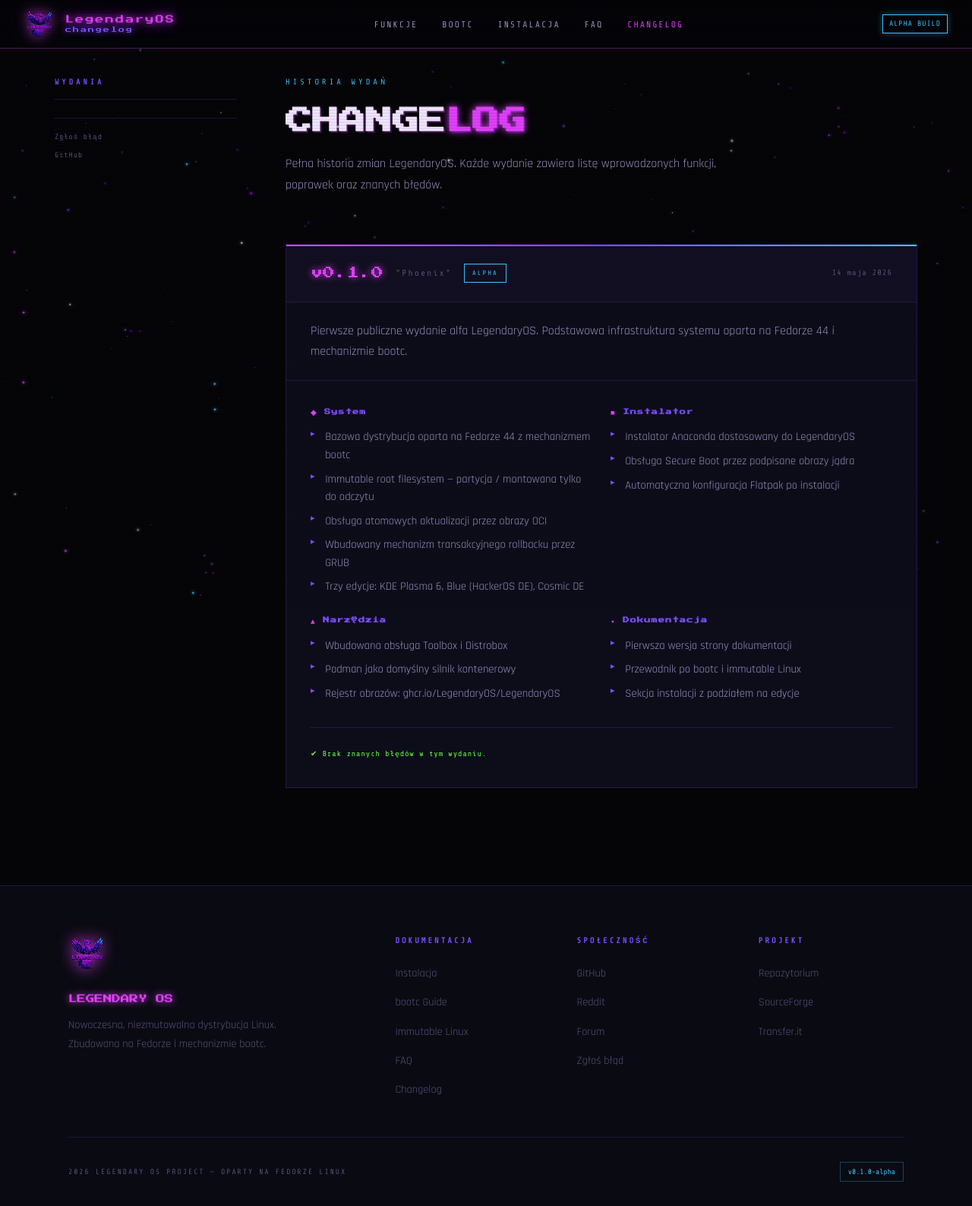
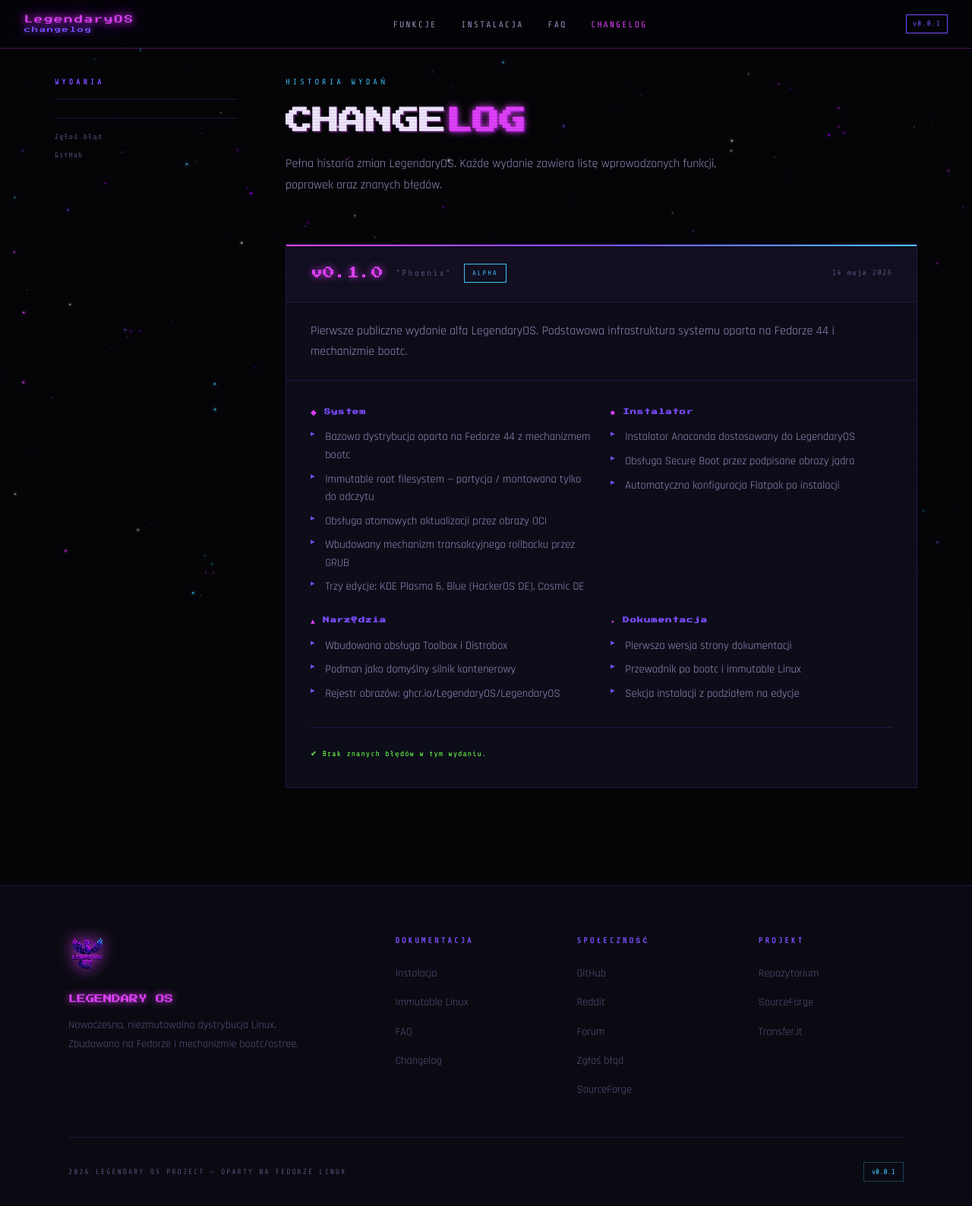
Before and after one commit to LegendaryOS-Linux-System/website, a plain HTML site: page changelog/index.html in a window 1280 px wide. Shown: the whole page at 76% size. Drawn offline with nearby package versions, Linux system fonts and the light colour scheme.

Commit message:
Update index.html

```diff
--- a/changelog/index.html
+++ b/changelog/index.html
@@ -14,7 +14,6 @@
 
   <nav>
     <a href="../index.html" class="nav-logo">
-      <img src="../images/LegendaryOS.png" alt="LegendaryOS Logo" />
       <div class="nav-logo-text">
         LegendaryOS
         <span>changelog</span>
@@ -22,12 +21,11 @@
     </a>
     <ul class="nav-links">
       <li><a href="../index.html#features">Funkcje</a></li>
-      <li><a href="../index.html#bootc">bootc</a></li>
       <li><a href="../index.html#install">Instalacja</a></li>
       <li><a href="../index.html#faq">FAQ</a></li>
       <li><a href="#" style="color:var(--neon-pink)">Changelog</a></li>
     </ul>
-    <div class="nav-badge">ALPHA BUILD</div>
+    <div class="nav-badge" style="cursor:default;animation:none;border-color:var(--neon-purple);color:var(--neon-purple);">v0.0.1</div>
   </nav>
 
   <div class="cl-page">
@@ -49,11 +47,11 @@
     <!-- MAIN CONTENT -->
     <main class="cl-content">
       <div class="cl-page-header">
-        <span class="section-tag">historia wydań</span>
+        <span class="section-tag">historia wyda&#324;</span>
         <h1 class="section-title">CHANGE<span class="accent">LOG</span></h1>
         <p class="cl-page-desc">
-          Pełna historia zmian LegendaryOS. Każde wydanie zawiera listę wprowadzonych funkcji,
-          poprawek oraz znanych błędów.
+          Pe&#322;na historia zmian LegendaryOS. Ka&#380;de wydanie zawiera list&#281; wprowadzonych funkcji,
+          poprawek oraz znanych b&#322;&#281;d&oacute;w.
         </p>
       </div>
 
@@ -64,19 +62,17 @@
 
   </div>
 
-  <!-- Footer -->
   <footer>
     <div class="footer-grid">
       <div class="footer-brand">
         <img src="../images/LegendaryOS.png" alt="LegendaryOS" style="width:50px;height:50px;" />
         <span class="footer-brand-name">LEGENDARY OS</span>
-        <p>Nowoczesna, niezmutowalna dystrybucja Linux.<br>Zbudowana na Fedorze i mechanizmie bootc.</p>
+        <p>Nowoczesna, niezmutowalna dystrybucja Linux.<br>Zbudowana na Fedorze i mechanizmie bootc/ostree.</p>
       </div>
       <div class="footer-col">
         <h5>Dokumentacja</h5>
         <ul>
           <li><a href="../index.html#install">Instalacja</a></li>
-          <li><a href="../index.html#bootc">bootc Guide</a></li>
           <li><a href="../index.html#immutable">Immutable Linux</a></li>
           <li><a href="../index.html#faq">FAQ</a></li>
           <li><a href="#">Changelog</a></li>
@@ -89,6 +85,7 @@
           <li><a href="https://www.reddit.com/r/LegendaryOS/" target="_blank">Reddit</a></li>
           <li><a href="https://github.com/orgs/LegendaryOS-Linux-System/discussions" target="_blank">Forum</a></li>
           <li><a href="https://github.com/LegendaryOS-Linux-System/LegendaryOS/issues" target="_blank">Zg&#322;o&#347; b&#322;&#261;d</a></li>
+          <li><a href="https://sourceforge.net/projects/legendaryos/" target="_blank">SourceForge</a></li>
         </ul>
       </div>
       <div class="footer-col">
@@ -102,7 +99,7 @@
     </div>
     <div class="footer-bottom">
       <p>2026 LEGENDARY OS PROJECT &mdash; OPARTY NA FEDORZE LINUX</p>
-      <span class="version-badge">v0.1.0-alpha</span>
+      <span class="version-badge">v0.0.1</span>
     </div>
   </footer>
 
```
